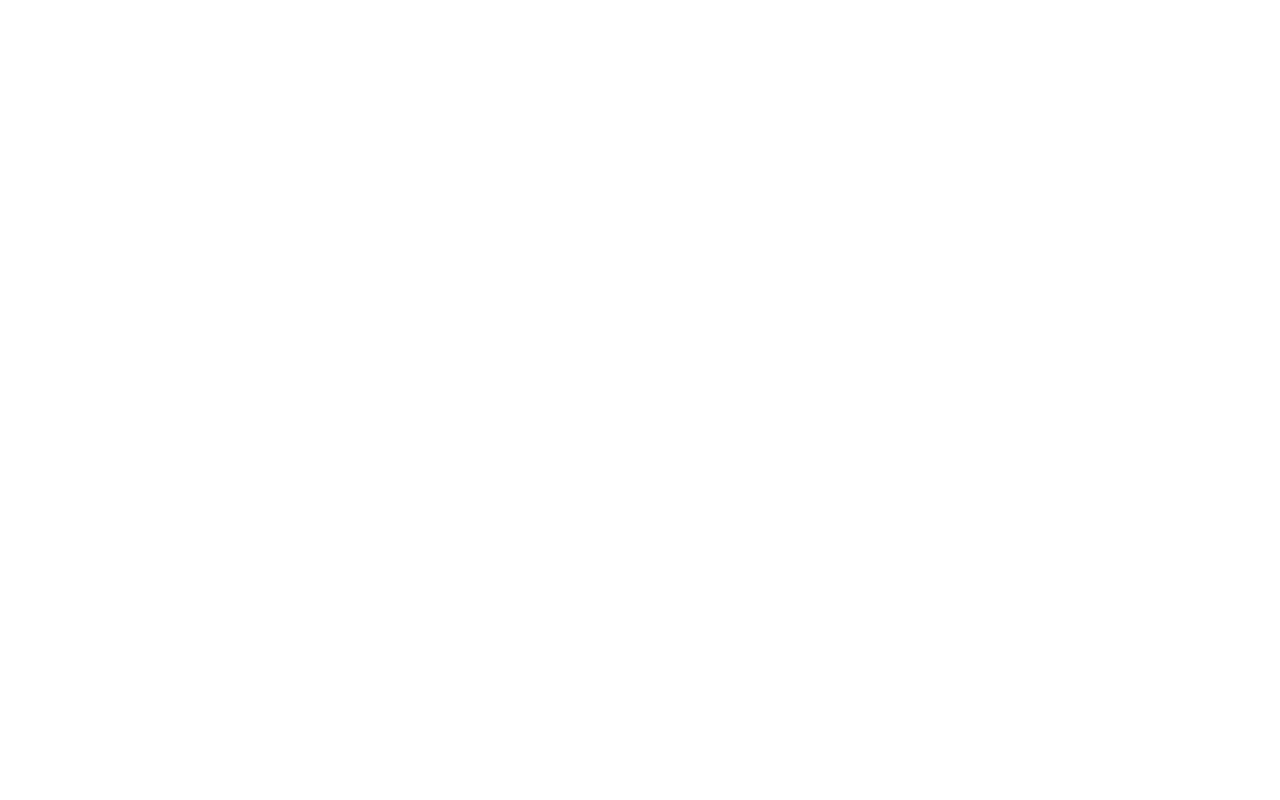
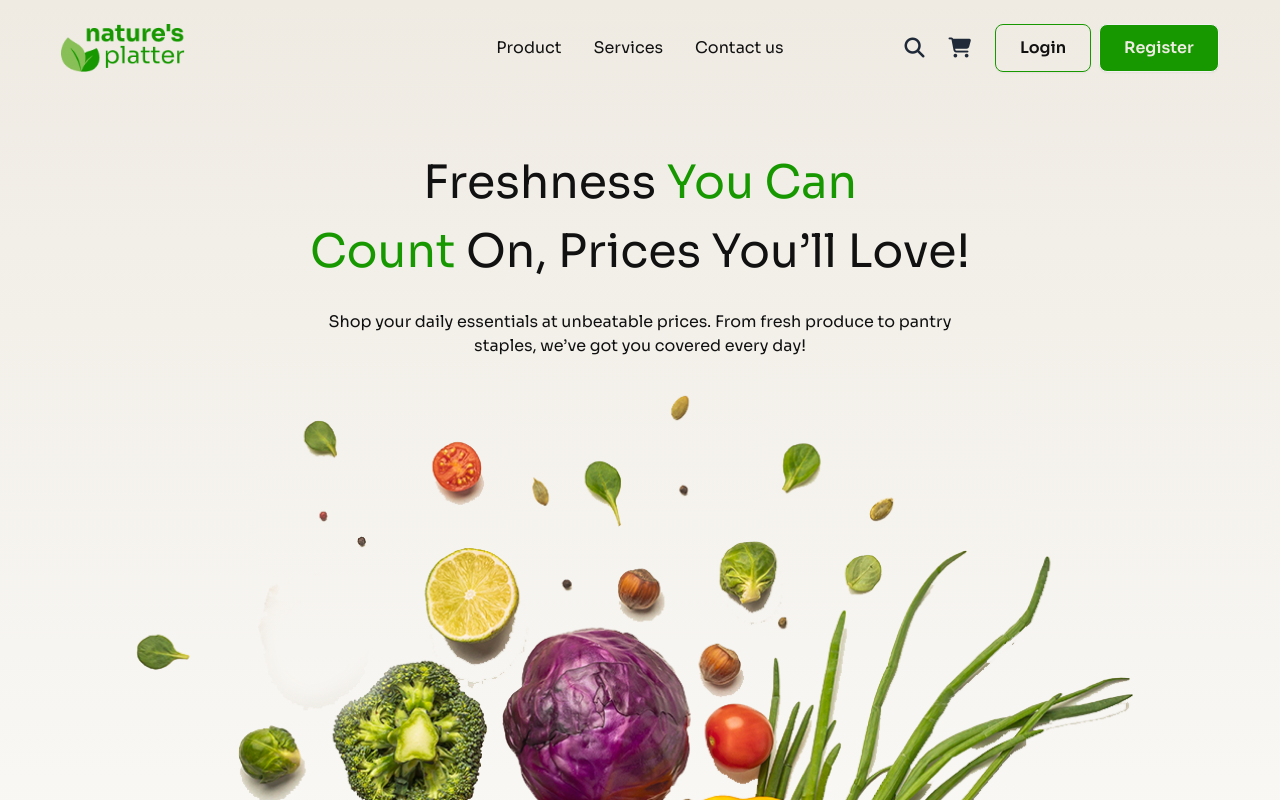
Before and after one commit to shad910/P12-Natures-Platter, a plain HTML site: page index.html in a window 1280 px wide. Shown: the top 800 px of the page. Drawn offline with nearby package versions, Linux system fonts and the light colour scheme.

Commit message:
NavBar and Hero Section added

```diff
--- a/index.html
+++ b/index.html
@@ -6,8 +6,14 @@
   <meta charset="UTF-8">
   <meta name="viewport" content="width=device-width, initial-scale=1.0">
 
+  <!-- Webpage FavIcon Section -->
+  <link rel="shortcut icon" href="./images/leaves.png" type="image/x-icon">
+
   <!-- Google Font Section CDN -->
-
+  <!-- Sora -->
+  <link rel="preconnect" href="https://fonts.googleapis.com">
+  <link rel="preconnect" href="https://fonts.gstatic.com" crossorigin>
+  <link href="https://fonts.googleapis.com/css2?family=Sora:wght@100..800&display=swap" rel="stylesheet">
 
   <!-- DaisyUI and Tailwind CSS CDN -->
   <link href="https://cdn.jsdelivr.net/npm/daisyui@4.12.23/dist/full.min.css" rel="stylesheet" type="text/css" />
@@ -23,6 +29,9 @@
         extend: {
           colors: {
             clifford: '#da373d',
+            "green-color": '#179800',
+            "black-color": '#111111',
+            "white-color": '#EFEBE3',
 
           }
         }
@@ -32,20 +41,82 @@
 
   <!-- Style Section -->
   <style>
-
+    .sora{
+    font-family: "Sora", serif;
+  }
   </style>
 
   <!-- Webpage Title Section -->
-    <title></title>
+  <title>Natures Platter</title>
 
 </head>
 
-<body>
+<body class="sora">
 
   <!-- Header Section -->
-    <header>
+  <header class=" bg-gradient-to-t from-[#FFFFFF] to-[#EFEBE3]">
+    <section class="w-11/12 mx-auto py-3">
 
+      <!-- Navigation Section -->
+      <nav class="navbar">
+
+        <!-- Header Logo/Image Section -->
+        <div class="navbar-start">
+          <a href="index.html"><img class="w-[124px] h-[48px]" src="./images/logo-header.png" alt=""></a>
+        </div>
+
+        <!-- Navigation Hyperlink Anchor Point Section {Desktop-View} -->
+        <div class="navbar-center hidden lg:flex">
+          <ul class="menu menu-horizontal px-1 ">
+            <li><a class="text-base text-black-color">Product</a></li>
+            <li><a class="text-base text-black-color">Services</a></li>
+            <li><a class="text-base text-black-color">Contact us</a></li>
+          </ul>
+        </div>
+
+        <!-- NavBar Button Section -->
+        <div class="navbar-end">
+          <div class="hidden lg:flex justify-center items-center gap-2">
+            <a href=""><i class="fa-solid fa-magnifying-glass text-xl mr-4"></i></i></a>
+            <a href=""><i class="fa-solid fa-cart-shopping text-xl mr-4"></i></a>
+            <a class="btn px-6 py-2 text-base text-black-color bg-transparent border border-green-color hover:text-green-color hover:bg-text-[#EFEBE3]">Login</a>
+            <a class="btn px-6 py-2 text-base text-[#EFEBE3] bg-green-color hover:text-green-color hover:bg-text-[#EFEBE3]">Register</a>
+          </div>
+
+          <!-- Navigation Hyperlink Anchor Point Section for {Mobile-Phone-View}-->
+          <div class="dropdown dropdown-end">
+            <div tabindex="0" role="button" class="btn btn-ghost lg:hidden">
+              <i class="fa-solid fa-bars text-2xl text-green-color "></i>
+            </div>
+
+            <ul
+              tabindex="0"
+              class="menu menu-sm dropdown-content bg-base-100 rounded-box z-[1] mt-3 w-52 p-2 shadow">
+              <li><a class="text-base black-color">Product</a></li>
+              <li><a class="text-base black-color">Services</a></li>
+              <li><a class="text-base black-color">Contact us</a></li>
+            </ul>
+
+          </div>
+
+        </div>
+
+      </nav>
+
+      <!-- Hero Section -->
+      <section class="w-11/12 mx-auto my-16 text-center space-y-6">
+        <h1 class="text-[2rem] md:text-[2.438rem] lg:text-[2.875rem] text-black-color font-bold]">Freshness <span class="text-green-color">You Can<br>Count</span> On, Prices You’ll Love!
+        </h1>
+        <p class="text-[0.75rem] lg:text-base text-black-color font-normal">Shop your daily essentials at unbeatable prices. From fresh produce to pantry<br>staples, we’ve got you covered every day!</p>
+        <div class="">
+          <img class="" src="./images/hero-vegetables.png" alt="">
+        </div>
+      </section>
+
+    </section>
   </header>
+
+  <hr class="border border[0.5px] border-green-color lg:hidden">
 
   <!-- Main Section -->
   <main>
```
Also changed, not shown: tailwind.config.js (added, +8 -0 lines), images/leaves.png (added). Lines whose indentation alone changed are shown as unchanged.
